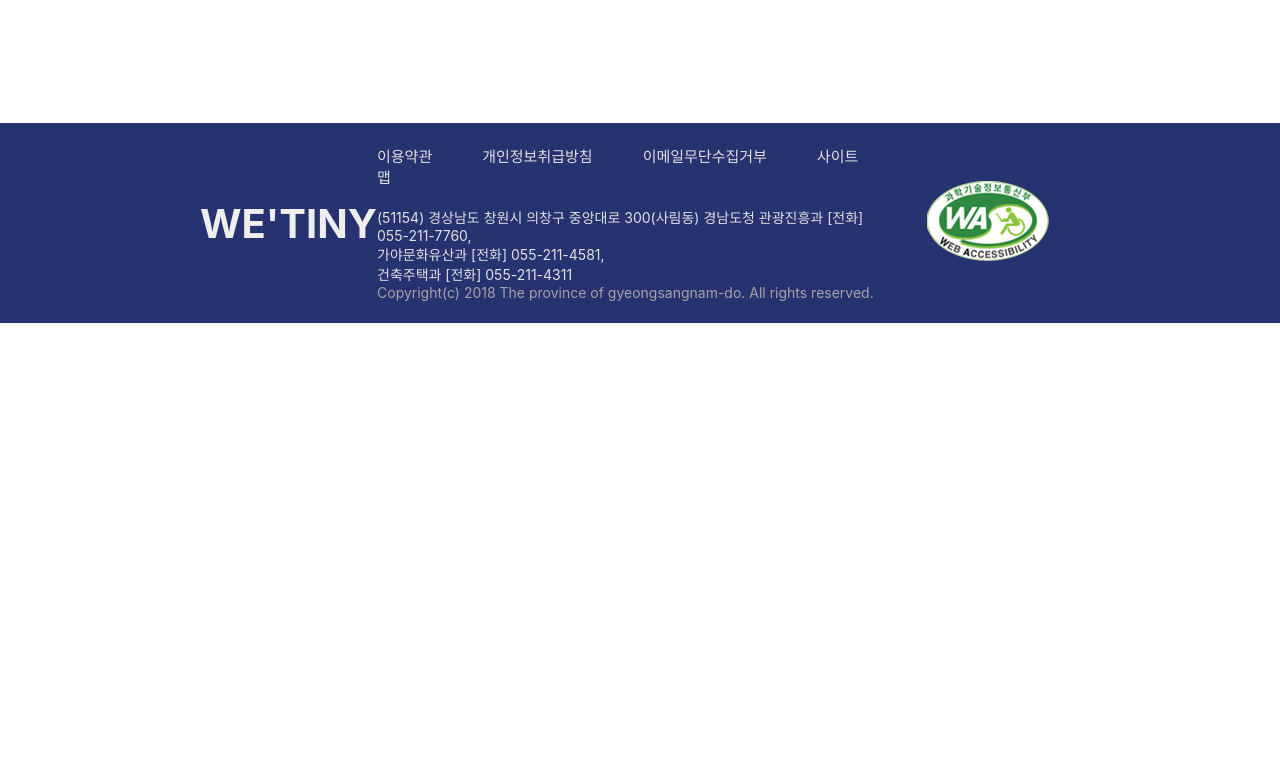
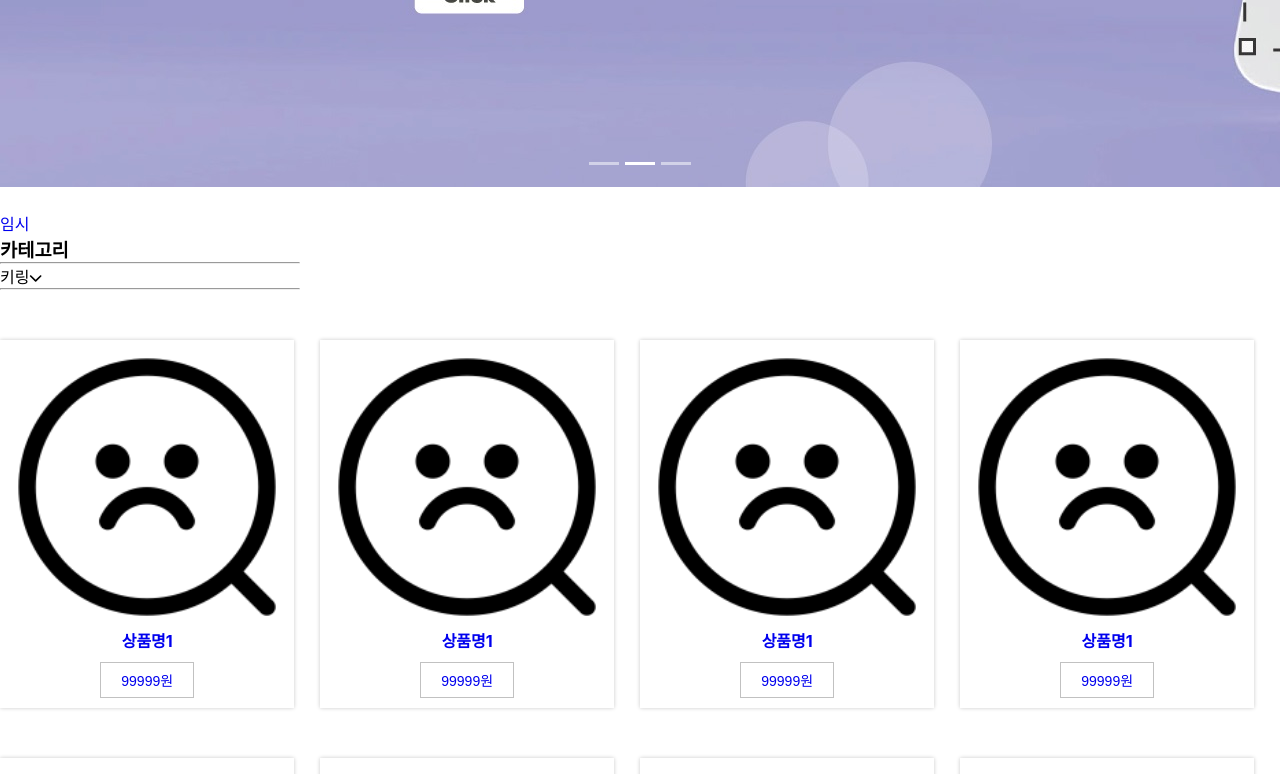
Before and after one commit to HHyeonYoungPark/Goods_Project, a React (Create React App) app in the folder seller/client/: page /makeItem/tableGallary in a window 1280 px wide. Shown: the part 740-1514 px from the top of the page. Before the commit the page ends 1063 px from the top, so only its background shows below. Built offline with nearby package versions, Linux system fonts and the light colour scheme; sample sign-in values are in the browser's storage.

Commit message:
상품리스트 중첩라우트

```diff
--- a/seller/client/src/App.js
+++ b/seller/client/src/App.js
@@ -21,7 +21,7 @@ import AddItem from "./components/pages/AddItem";
 import Order from "./components/pages/Order";
 import Notice from "./components/pages/Notice";
 import Help from "./components/pages/HelpToAdmin";
-
+import TableGallary from "./components/pages/TableGallary";
 import Ask from "./components/pages/AskToAdmin";
 import PrivateRoute from "./components/pages/PrivateRoute";
 import NotFound from "./components/pages/NotFound";
@@ -53,7 +53,9 @@ function App() {
             </Route>
 
             <Route element={<PrivateRoute token={token} />}>
-              <Route path="makeItem" element={<MakeItem />} />
+              <Route path="makeItem" element={<MakeItem />}>
+                <Route path="tableGallary" element={<TableGallary />} />
+              </Route>
               <Route path="addItem" element={<AddItem />} />
               <Route path="order" element={<Order />} />
             </Route>
--- /dev/null
+++ b/seller/client/src/components/css/pages/TableGallary.css
@@ -0,0 +1,45 @@
+.TableGallary-container {
+  width: 1280px;
+  display: grid;
+  grid-template-columns: repeat(4, 23%);
+  column-gap: 2%;
+  row-gap: 50px;
+  margin: 50px auto;
+}
+
+.TableGallary {
+  width: 100%;
+  height: auto;
+  padding: 10px;
+  box-shadow: 0 0 4px rgb(202, 202, 202);
+  text-align: center;
+}
+
+.content img {
+  height: 250px;
+  width: 100%;
+}
+
+.content h4 {
+  margin: 10px;
+}
+
+.content h4 a:hover {
+  color: steelblue;
+}
+
+.view-btn {
+  border: 1px solid #c1c1c1;
+  background-color: #fff;
+  cursor: pointer;
+  padding: 7px 20px;
+  margin-top: 10px;
+}
+
+.view-btn a {
+  font-size: 14px;
+}
+
+.view-btn a:hover {
+  color: rgba(0, 0, 0, 0.6);
+}
--- a/seller/client/src/components/pages/MakeItem.js
+++ b/seller/client/src/components/pages/MakeItem.js
@@ -1,13 +1,13 @@
-import React from 'react';
-import banner1 from '../images/make_banner1.png';
-import banner2 from '../images/make_banner2.png';
-import Carousel from 'react-bootstrap/Carousel';
-import '../css/pages/MakeItem.css';
-import { useNavigate, Link } from 'react-router-dom';
-import { FontAwesomeIcon } from '@fortawesome/react-fontawesome';
-import { faChevronUp } from '@fortawesome/free-solid-svg-icons';
-import { faChevronDown } from '@fortawesome/free-solid-svg-icons';
-import Dropdown from '../function/Dropdown';
+import React from "react";
+import banner1 from "../images/make_banner1.png";
+import banner2 from "../images/make_banner2.png";
+import Carousel from "react-bootstrap/Carousel";
+import "../css/pages/MakeItem.css";
+import { useNavigate, Link, Outlet } from "react-router-dom";
+import { FontAwesomeIcon } from "@fortawesome/react-fontawesome";
+import { faChevronUp } from "@fortawesome/free-solid-svg-icons";
+import { faChevronDown } from "@fortawesome/free-solid-svg-icons";
+import Dropdown from "../function/Dropdown";
 function MakeItem() {
   const [dropdownVisibility1, setDropdownVisibility1] = React.useState(false);
   const [dropdownVisibility2, setDropdownVisibility2] = React.useState(false);
@@ -18,17 +18,17 @@ function MakeItem() {
   const [dropdownVisibility7, setDropdownVisibility7] = React.useState(false);
   return (
     <div>
-      <div className='banner-con'>
+      <div className="banner-con">
         <Carousel fade>
           <Carousel.Item>
-            <img className='d-block w-100' src={banner1} alt='First slide' />
+            <img className="d-block w-100" src={banner1} alt="First slide" />
             <Carousel.Caption>
               <h3></h3>
               <p></p>
             </Carousel.Caption>
           </Carousel.Item>
           <Carousel.Item>
-            <img className='d-block w-100' src={banner2} alt='Second slide' />
+            <img className="d-block w-100" src={banner2} alt="Second slide" />
 
             <Carousel.Caption>
               <h3></h3>
@@ -36,7 +36,7 @@ function MakeItem() {
             </Carousel.Caption>
           </Carousel.Item>
           <Carousel.Item>
-            <img className='d-block w-100' src={banner1} alt='Third slide' />
+            <img className="d-block w-100" src={banner1} alt="Third slide" />
 
             <Carousel.Caption>
               <h3></h3>
@@ -45,7 +45,9 @@ function MakeItem() {
           </Carousel.Item>
         </Carousel>
       </div>
-      <div className='left-nav-con'>
+      <div className="make-main-con">
+        <div className="left-nav-con">
+          <Link to="tableGallary">임시</Link>
           <h3>카테고리</h3>
           <hr />
           <ul>
@@ -72,6 +74,10 @@ function MakeItem() {
             </Dropdown>
           </ul>
         </div>
+        <div className="goods-table">
+          <Outlet />
+        </div>
+      </div>
     </div>
   );
 }
--- /dev/null
+++ b/seller/client/src/components/pages/TableGallary.js
@@ -0,0 +1,157 @@
+import React from "react";
+import "../css/pages/TableGallary.css";
+import { Link } from "react-router-dom";
+import img from "../images/notFound.png";
+
+function TableGallary() {
+  return (
+    <div className="TableGallary-container">
+      <div className="TableGallary">
+        <img style={{ width: "100%" }} src={img} alt={img} />
+        <h4>
+          <Link to="#">상품명1</Link>
+        </h4>
+        <button className="view-btn">
+          <Link to="#">99999원</Link>
+        </button>
+      </div>
+      <div className="TableGallary">
+        <img style={{ width: "100%" }} src={img} alt={img} />
+        <h4>
+          <Link to="#">상품명1</Link>
+        </h4>
+        <button className="view-btn">
+          <Link to="#">99999원</Link>
+        </button>
+      </div>
+      <div className="TableGallary">
+        <img style={{ width: "100%" }} src={img} alt={img} />
+        <h4>
+          <Link to="#">상품명1</Link>
+        </h4>
+        <button className="view-btn">
+          <Link to="#">99999원</Link>
+        </button>
+      </div>
+      <div className="TableGallary">
+        <img style={{ width: "100%" }} src={img} alt={img} />
+        <h4>
+          <Link to="#">상품명1</Link>
+        </h4>
+        <button className="view-btn">
+          <Link to="#">99999원</Link>
+        </button>
+      </div>
+      <div className="TableGallary">
+        <img style={{ width: "100%" }} src={img} alt={img} />
+        <h4>
+          <Link to="#">상품명1</Link>
+        </h4>
+        <button className="view-btn">
+          <Link to="#">99999원</Link>
+        </button>
+      </div>
+      <div className="TableGallary">
+        <img style={{ width: "100%" }} src={img} alt={img} />
+        <h4>
+          <Link to="#">상품명1</Link>
+        </h4>
+        <button className="view-btn">
+          <Link to="#">99999원</Link>
+        </button>
+      </div>
+      <div className="TableGallary">
+        <img style={{ width: "100%" }} src={img} alt={img} />
+        <h4>
+          <Link to="#">상품명1</Link>
+        </h4>
+        <button className="view-btn">
+          <Link to="#">99999원</Link>
+        </button>
+      </div>
+      <div className="TableGallary">
+        <img style={{ width: "100%" }} src={img} alt={img} />
+        <h4>
+          <Link to="#">상품명1</Link>
+        </h4>
+        <button className="view-btn">
+          <Link to="#">99999원</Link>
+        </button>
+      </div>
+      <div className="TableGallary">
+        <img style={{ width: "100%" }} src={img} alt={img} />
+        <h4>
+          <Link to="#">상품명1</Link>
+        </h4>
+        <button className="view-btn">
+          <Link to="#">99999원</Link>
+        </button>
+      </div>
+      <div className="TableGallary">
+        <img style={{ width: "100%" }} src={img} alt={img} />
+        <h4>
+          <Link to="#">상품명1</Link>
+        </h4>
+        <button className="view-btn">
+          <Link to="#">99999원</Link>
+        </button>
+      </div>
+      <div className="TableGallary">
+        <img style={{ width: "100%" }} src={img} alt={img} />
+        <h4>
+          <Link to="#">상품명1</Link>
+        </h4>
+        <button className="view-btn">
+          <Link to="#">99999원</Link>
+        </button>
+      </div>
+      <div className="TableGallary">
+        <img style={{ width: "100%" }} src={img} alt={img} />
+        <h4>
+          <Link to="#">상품명1</Link>
+        </h4>
+        <button className="view-btn">
+          <Link to="#">99999원</Link>
+        </button>
+      </div>
+      <div className="TableGallary">
+        <img style={{ width: "100%" }} src={img} alt={img} />
+        <h4>
+          <Link to="#">상품명1</Link>
+        </h4>
+        <button className="view-btn">
+          <Link to="#">99999원</Link>
+        </button>
+      </div>
+      <div className="TableGallary">
+        <img style={{ width: "100%" }} src={img} alt={img} />
+        <h4>
+          <Link to="#">상품명1</Link>
+        </h4>
+        <button className="view-btn">
+          <Link to="#">99999원</Link>
+        </button>
+      </div>
+      <div className="TableGallary">
+        <img style={{ width: "100%" }} src={img} alt={img} />
+        <h4>
+          <Link to="#">상품명1</Link>
+        </h4>
+        <button className="view-btn">
+          <Link to="#">99999원</Link>
+        </button>
+      </div>
+      <div className="TableGallary">
+        <img style={{ width: "100%" }} src={img} alt={img} />
+        <h4>
+          <Link to="#">상품명1</Link>
+        </h4>
+        <button className="view-btn">
+          <Link to="#">99999원</Link>
+        </button>
+      </div>
+    </div>
+  );
+}
+
+export default TableGallary;
```
Lines whose indentation alone changed are shown as unchanged.
